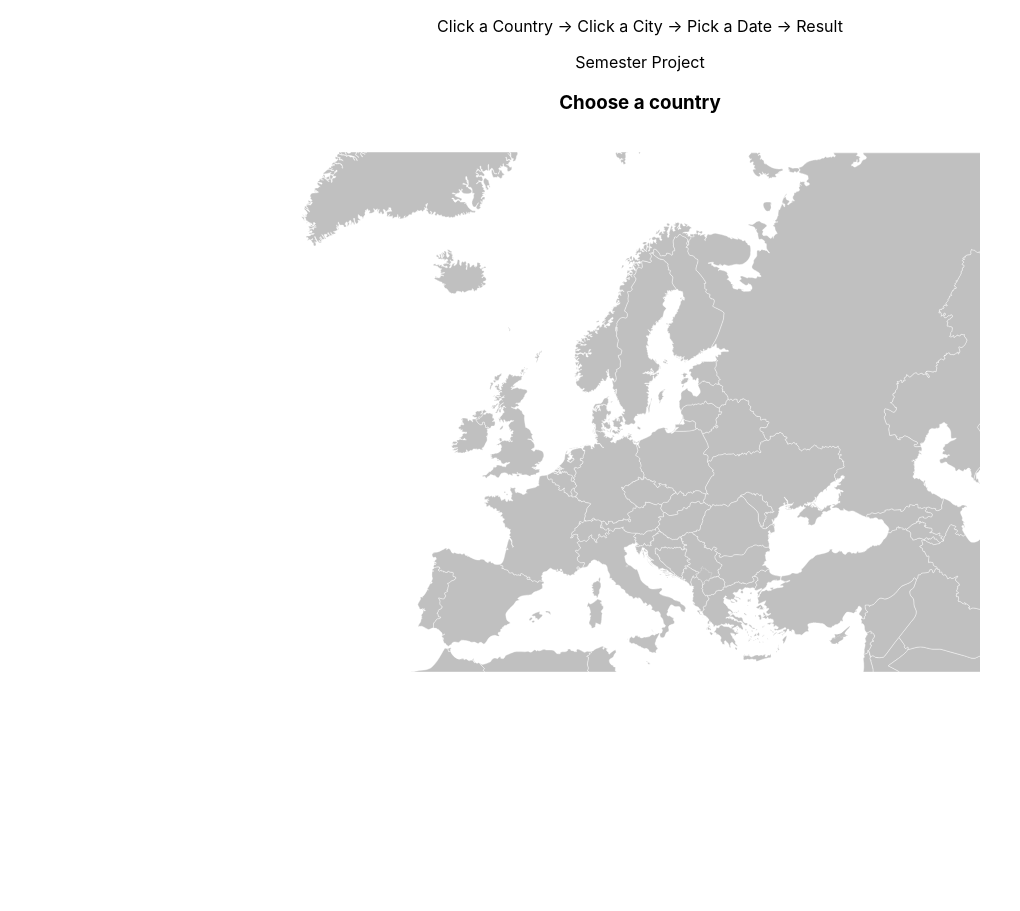
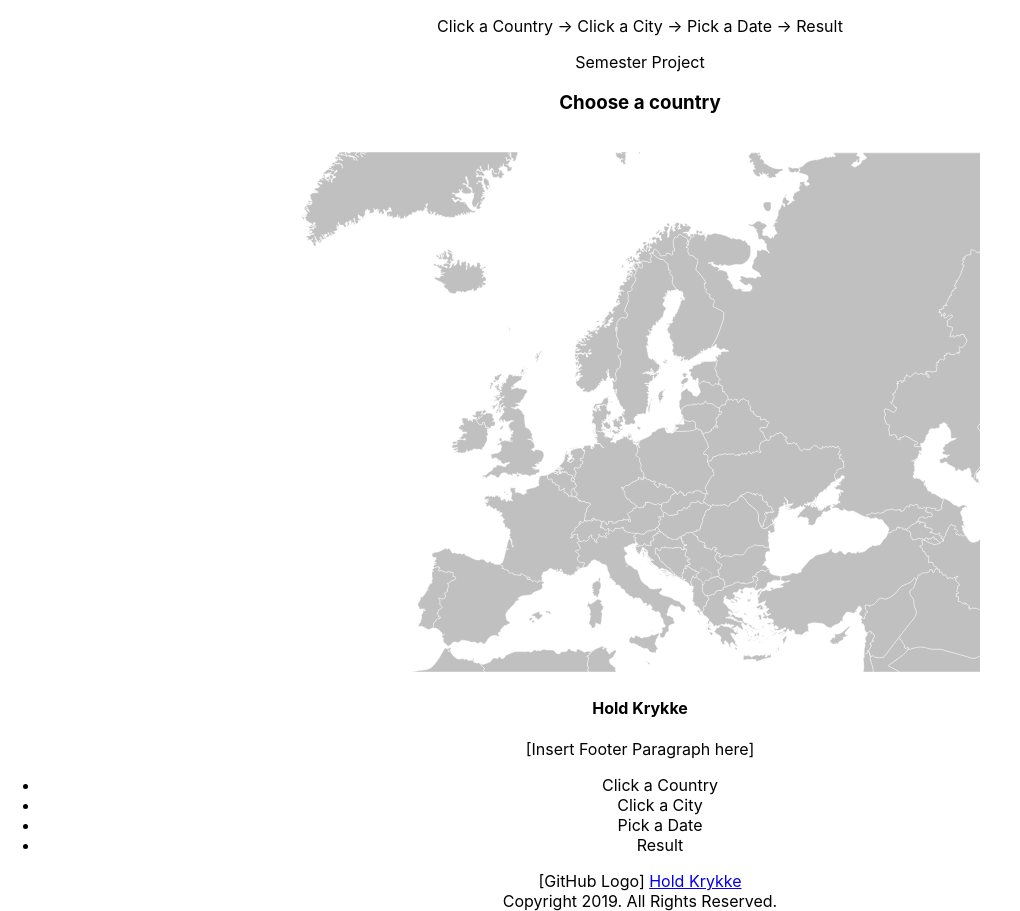
Before and after one commit to Hold-Krykke/3SemProject_FrontEnd, a React (Create React App) app: page / in a window 1280 px wide. Shown: the whole page, without its empty margins (0-1020 px from the left). Before the commit the page ends 800 px from the top, so only its background shows below. Built offline with nearby package versions, Linux system fonts and the light colour scheme.

Commit message:
Footer + Comments

```diff
--- a/src/App.js
+++ b/src/App.js
@@ -2,6 +2,7 @@ import React from "react";
 import "./App.css";
 import Europe from "./components/EuropeMap.jsx";
 import Header from "./components/Header.jsx";
+import Footer from "./components/Footer.jsx";
 
 function App() {
   return (
@@ -9,9 +10,10 @@ function App() {
       {
         //create react components / routes here
       }
-      <Header></Header>
+      <Header />
       <p>Semester Project</p>
       <Europe></Europe>
+      <Footer />
     </div>
   );
 }
--- /dev/null
+++ b/src/components/Footer.jsx
@@ -0,0 +1,26 @@
+import React from "react";
+
+const Footer = () => {
+  // Contains zero styling - pure HTML (react)
+  return (
+    <>
+      {/* COLUMN ONE START */}
+      <h4>Hold Krykke</h4>
+      <p>[Insert Footer Paragraph here]</p>
+      {/* COLUMN TWO START */}
+      <ul>
+        <li>Click a Country</li>
+        <li>Click a City</li>
+        <li>Pick a Date</li>
+        <li>Result</li>
+      </ul>
+      {/* COLUMN THREE START */}
+      [GitHub Logo] <a href="https://www.github.com/Hold-Krykke">Hold Krykke</a>
+      <br />
+      {/* AT THE BOTTOM BELOW COLUMNS */}
+      Copyright 2019. All Rights Reserved.
+    </>
+  );
+};
+
+export default Footer;
```
